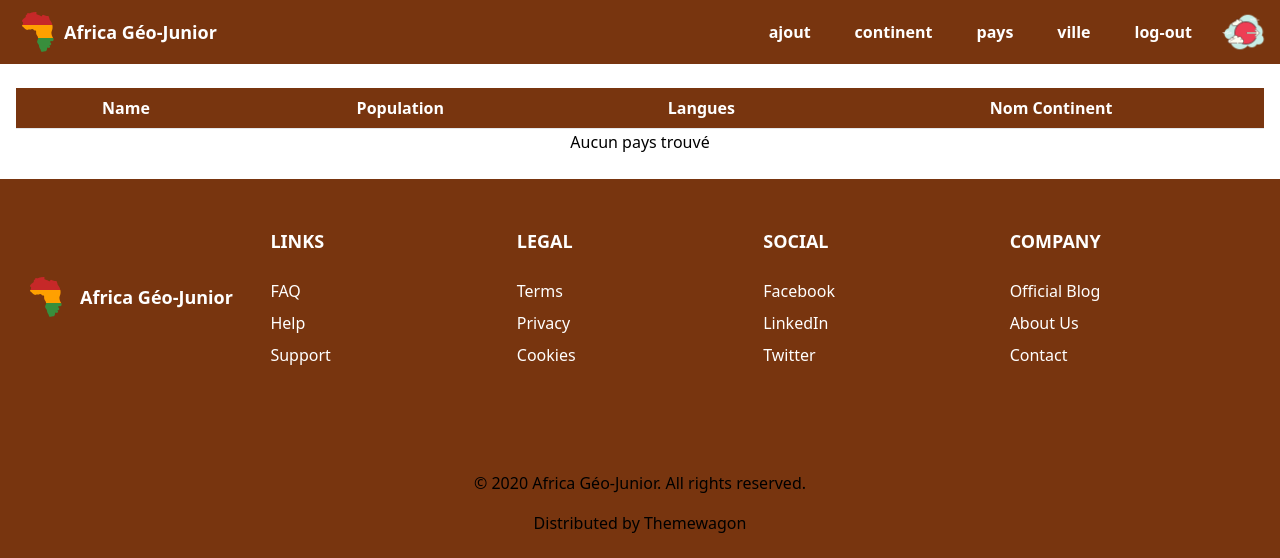
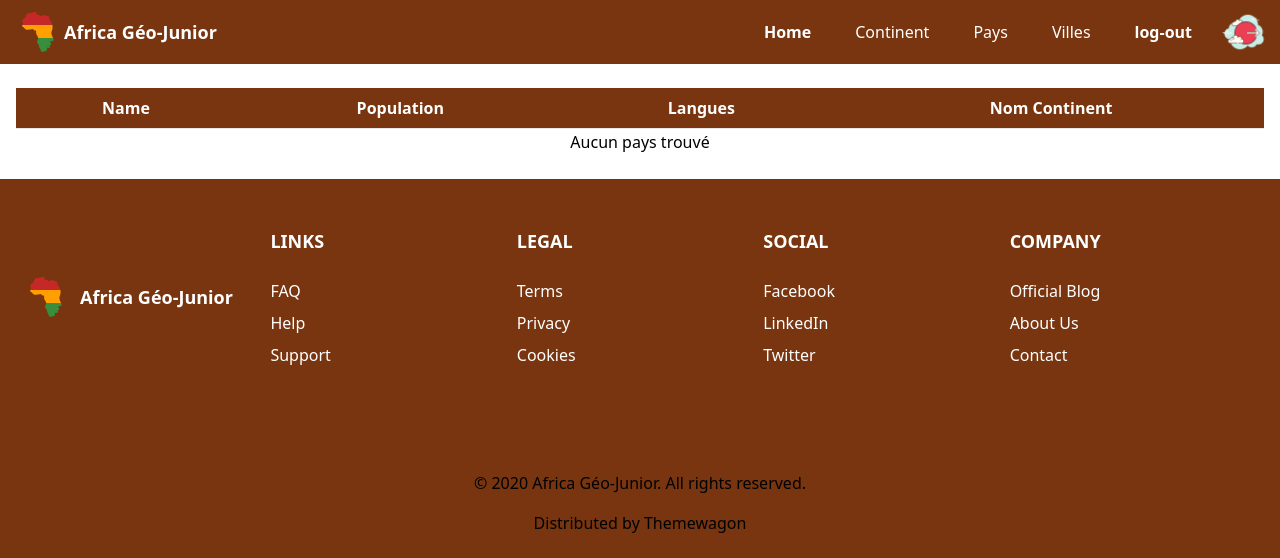
Before and after one commit to asma828/Africa2, a PHP site: page /pays.php in a window 1280 px wide. Shown: the top 558 px of the page. Run offline with PHP 8.4, Linux system fonts and the light colour scheme; data that the repository does not hold is empty; style sheets or scripts are compiled from the project's sources.

```diff
--- a/src/pays.php
+++ b/src/pays.php
@@ -21,13 +21,13 @@ $data = $pays->read();
       <link rel="stylesheet" href="">
   </head>
   <body>
+
     <div class="bg-amber-900 bg-contain  w-full   flex flex-wrap items-center justify-between mt-0 py-2 ">
 
       <div class="pl-4 flex items-center ">
 
         <img src="../img/icon-africa-.png">
         <span class="text-white font-bold text-lg">Africa Géo-Junior</span>
-
 
       </div>
 
@@ -40,31 +40,29 @@ $data = $pays->read();
         </button>
       </div>
 
-    <div class="w-full flex-grow lg:flex lg:items-center lg:w-auto hidden lg:block mt-2 lg:mt-0 lg:bg-transparent text-black p-4 lg:p-0 z-20 bg-amber-900 " id="nav-content">
+        <div class="w-full flex-grow lg:flex lg:items-center lg:w-auto hidden lg:block mt-2 lg:mt-0 lg:bg-transparent text-black p-4 lg:p-0 z-20 bg-amber-900  " id="nav-content">
           <ul class="list-reset lg:flex justify-end flex-1 items-center">
             <li class="mr-3">
-                            <a class="inline-block py-2 px-4 text-white font-bold no-underline" href="ajoutadmin.php">ajout</a>
+              <a class="inline-block py-2 px-4 text-white font-bold no-underline" href="index.php">Home</a>
             </li>
             <li class="mr-3">
-                            <a class="inline-block py-2 px-4 text-white font-bold no-underline" href="continentadmin.php">continent</a>
+              <a class="inline-block text-white no-underline hover:text-gray-800 hover:text-underline py-2 px-4" href="continent.php">Continent</a>
             </li>
             <li class="mr-3">
-                            <a class="inline-block py-2 px-4 text-white font-bold no-underline" href="paysadmin.php">pays</a>
+              <a class="inline-block text-white no-underline hover:text-gray-800 hover:text-underline py-2 px-4" href="pays.php">Pays</a>
             </li>
             <li class="mr-3">
-                            <a class="inline-block py-2 px-4 text-white font-bold no-underline" href="villeadmin.php">ville</a>
+              <a class="inline-block text-white no-underline hover:text-gray-800 hover:text-underline py-2 px-4" href="ville.php">Villes</a>
             </li>
             <li class="mr-3">
-                            <a class="inline-block py-2 px-4 text-white font-bold no-underline" href="login.php">log-out</a>
+              <a class="inline-block py-2 px-4 text-white font-bold no-underline" href="logout.php">log-out</a>
             </li>
 
             <li class="mr-3 w-12" >
-                            <a class="" href="login.php"> <img src="../img/logout.png"></a>
+              <a class="" href="logout.php"> <img src="../img/logout.png"></a>
 
             </li>
-
           </ul>
-                </div>
         </div>
       </div>
 
```
Lines whose indentation alone changed are shown as unchanged.
